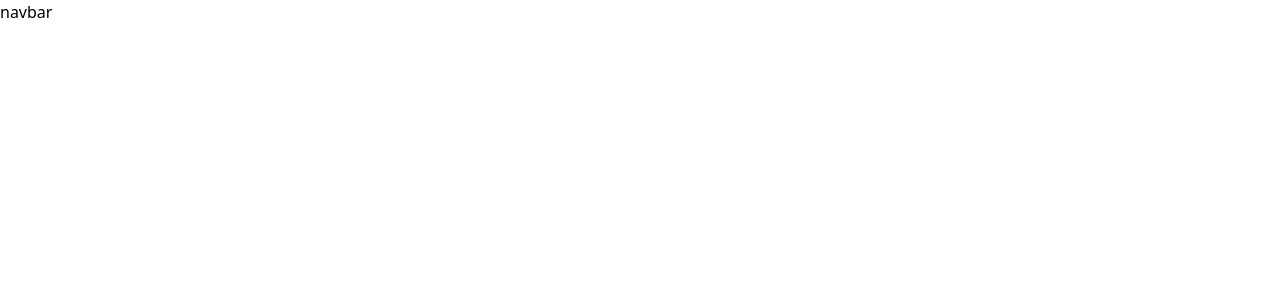
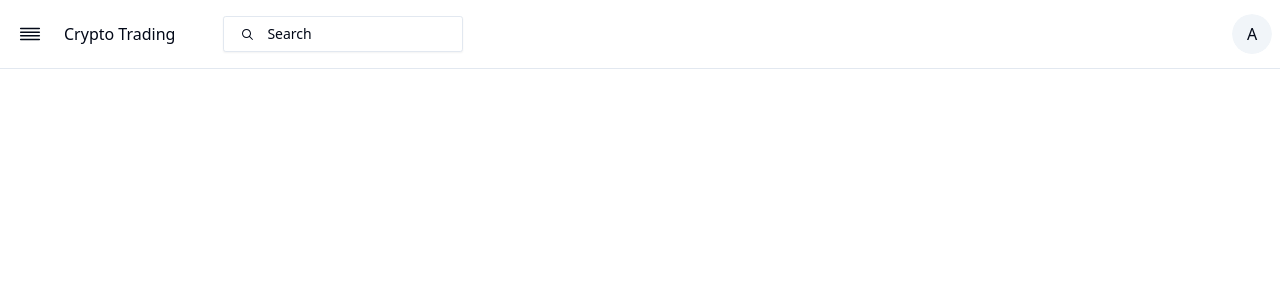
Before and after one commit to MuhammedAnwarsha/crypto_trading_reactjs, a React (Vite) app: page / in a window 1280 px wide. Shown: the top 300 px of the page. Built offline with nearby package versions, Linux system fonts and the light colour scheme.

Commit message:
Navbar component

```diff
--- a/package.json
+++ b/package.json
@@ -10,10 +10,13 @@
     "preview": "vite preview"
   },
   "dependencies": {
+    "@radix-ui/react-avatar": "^1.1.0",
+    "@radix-ui/react-dialog": "^1.1.1",
     "@radix-ui/react-icons": "^1.3.0",
     "@radix-ui/react-slot": "^1.1.0",
     "class-variance-authority": "^0.7.0",
     "clsx": "^2.1.1",
+    "lucide-react": "^0.399.0",
     "react": "^18.3.1",
     "react-dom": "^18.3.1",
     "tailwind-merge": "^2.3.0",
--- /dev/null
+++ b/src/components/ui/avatar.jsx
@@ -0,0 +1,33 @@
+import * as React from "react"
+import * as AvatarPrimitive from "@radix-ui/react-avatar"
+
+import { cn } from "@/lib/utils"
+
+const Avatar = React.forwardRef(({ className, ...props }, ref) => (
+  <AvatarPrimitive.Root
+    ref={ref}
+    className={cn("relative flex h-10 w-10 shrink-0 overflow-hidden rounded-full", className)}
+    {...props} />
+))
+Avatar.displayName = AvatarPrimitive.Root.displayName
+
+const AvatarImage = React.forwardRef(({ className, ...props }, ref) => (
+  <AvatarPrimitive.Image
+    ref={ref}
+    className={cn("aspect-square h-full w-full", className)}
+    {...props} />
+))
+AvatarImage.displayName = AvatarPrimitive.Image.displayName
+
+const AvatarFallback = React.forwardRef(({ className, ...props }, ref) => (
+  <AvatarPrimitive.Fallback
+    ref={ref}
+    className={cn(
+      "flex h-full w-full items-center justify-center rounded-full bg-muted",
+      className
+    )}
+    {...props} />
+))
+AvatarFallback.displayName = AvatarPrimitive.Fallback.displayName
+
+export { Avatar, AvatarImage, AvatarFallback }
--- /dev/null
+++ b/src/components/ui/sheet.jsx
@@ -0,0 +1,108 @@
+import * as React from "react"
+import * as SheetPrimitive from "@radix-ui/react-dialog"
+import { Cross2Icon } from "@radix-ui/react-icons"
+import { cva } from "class-variance-authority";
+
+import { cn } from "@/lib/utils"
+
+const Sheet = SheetPrimitive.Root
+
+const SheetTrigger = SheetPrimitive.Trigger
+
+const SheetClose = SheetPrimitive.Close
+
+const SheetPortal = SheetPrimitive.Portal
+
+const SheetOverlay = React.forwardRef(({ className, ...props }, ref) => (
+  <SheetPrimitive.Overlay
+    className={cn(
+      "fixed inset-0 z-50 bg-black/80  data-[state=open]:animate-in data-[state=closed]:animate-out data-[state=closed]:fade-out-0 data-[state=open]:fade-in-0",
+      className
+    )}
+    {...props}
+    ref={ref} />
+))
+SheetOverlay.displayName = SheetPrimitive.Overlay.displayName
+
+const sheetVariants = cva(
+  "fixed z-50 gap-4 bg-background p-6 shadow-lg transition ease-in-out data-[state=open]:animate-in data-[state=closed]:animate-out data-[state=closed]:duration-300 data-[state=open]:duration-500",
+  {
+    variants: {
+      side: {
+        top: "inset-x-0 top-0 border-b data-[state=closed]:slide-out-to-top data-[state=open]:slide-in-from-top",
+        bottom:
+          "inset-x-0 bottom-0 border-t data-[state=closed]:slide-out-to-bottom data-[state=open]:slide-in-from-bottom",
+        left: "inset-y-0 left-0 h-full w-3/4 border-r data-[state=closed]:slide-out-to-left data-[state=open]:slide-in-from-left sm:max-w-sm",
+        right:
+          "inset-y-0 right-0 h-full w-3/4 border-l data-[state=closed]:slide-out-to-right data-[state=open]:slide-in-from-right sm:max-w-sm",
+      },
+    },
+    defaultVariants: {
+      side: "right",
+    },
+  }
+)
+
+const SheetContent = React.forwardRef(({ side = "right", className, children, ...props }, ref) => (
+  <SheetPortal>
+    <SheetOverlay />
+    <SheetPrimitive.Content ref={ref} className={cn(sheetVariants({ side }), className)} {...props}>
+      {children}
+      <SheetPrimitive.Close
+        className="absolute right-4 top-4 rounded-sm opacity-70 ring-offset-background transition-opacity hover:opacity-100 focus:outline-none focus:ring-2 focus:ring-ring focus:ring-offset-2 disabled:pointer-events-none data-[state=open]:bg-secondary">
+        <Cross2Icon className="h-4 w-4" />
+        <span className="sr-only">Close</span>
+      </SheetPrimitive.Close>
+    </SheetPrimitive.Content>
+  </SheetPortal>
+))
+SheetContent.displayName = SheetPrimitive.Content.displayName
+
+const SheetHeader = ({
+  className,
+  ...props
+}) => (
+  <div
+    className={cn("flex flex-col space-y-2 text-center sm:text-left", className)}
+    {...props} />
+)
+SheetHeader.displayName = "SheetHeader"
+
+const SheetFooter = ({
+  className,
+  ...props
+}) => (
+  <div
+    className={cn("flex flex-col-reverse sm:flex-row sm:justify-end sm:space-x-2", className)}
+    {...props} />
+)
+SheetFooter.displayName = "SheetFooter"
+
+const SheetTitle = React.forwardRef(({ className, ...props }, ref) => (
+  <SheetPrimitive.Title
+    ref={ref}
+    className={cn("text-lg font-semibold text-foreground", className)}
+    {...props} />
+))
+SheetTitle.displayName = SheetPrimitive.Title.displayName
+
+const SheetDescription = React.forwardRef(({ className, ...props }, ref) => (
+  <SheetPrimitive.Description
+    ref={ref}
+    className={cn("text-sm text-muted-foreground", className)}
+    {...props} />
+))
+SheetDescription.displayName = SheetPrimitive.Description.displayName
+
+export {
+  Sheet,
+  SheetPortal,
+  SheetOverlay,
+  SheetTrigger,
+  SheetClose,
+  SheetContent,
+  SheetHeader,
+  SheetFooter,
+  SheetTitle,
+  SheetDescription,
+}
--- a/src/index.css
+++ b/src/index.css
@@ -3,30 +3,58 @@
   @tailwind utilities;
 
 
+@layer base {
+  :root {
+    --background: 0 0% 100%;
+    --foreground: 222.2 84% 4.9%;
+    --card: 0 0% 100%;
+    --card-foreground: 222.2 84% 4.9%;
+    --popover: 0 0% 100%;
+    --popover-foreground: 222.2 84% 4.9%;
+    --primary: 222.2 47.4% 11.2%;
+    --primary-foreground: 210 40% 98%;
+    --secondary: 210 40% 96.1%;
+    --secondary-foreground: 222.2 47.4% 11.2%;
+    --muted: 210 40% 96.1%;
+    --muted-foreground: 215.4 16.3% 46.9%;
+    --accent: 210 40% 96.1%;
+    --accent-foreground: 222.2 47.4% 11.2%;
+    --destructive: 0 84.2% 60.2%;
+    --destructive-foreground: 210 40% 98%;
+    --border: 214.3 31.8% 91.4%;
+    --input: 214.3 31.8% 91.4%;
+    --ring: 222.2 84% 4.9%;
+    --radius: 0.3rem;
+  }
+
+  .dark {
+    --background: 222.2 84% 4.9%;
+    --foreground: 210 40% 98%;
+    --card: 222.2 84% 4.9%;
+    --card-foreground: 210 40% 98%;
+    --popover: 222.2 84% 4.9%;
+    --popover-foreground: 210 40% 98%;
+    --primary: 210 40% 98%;
+    --primary-foreground: 222.2 47.4% 11.2%;
+    --secondary: 217.2 32.6% 17.5%;
+    --secondary-foreground: 210 40% 98%;
+    --muted: 217.2 32.6% 17.5%;
+    --muted-foreground: 215 20.2% 65.1%;
+    --accent: 217.2 32.6% 17.5%;
+    --accent-foreground: 210 40% 98%;
+    --destructive: 0 62.8% 30.6%;
+    --destructive-foreground: 210 40% 98%;
+    --border: 217.2 32.6% 17.5%;
+    --input: 217.2 32.6% 17.5%;
+    --ring: 212.7 26.8% 83.9;
+  }
+}
+
+
   @layer base {
-    :root {
-      --background: hsl(var(--background));
-      --foreground: hsl(var(--foreground));
-      --card: hsl(var(--card));
-      --card-foreground: hsl(var(--card-foreground));
-      --popover: hsl(var(--popover));
-      --popover-foreground: hsl(var(--popover-foreground));
-      --primary: hsl(var(--primary));
-      --primary-foreground: hsl(var(--primary-foreground));
-      --secondary: hsl(var(--secondary));
-      --secondary-foreground: hsl(var(--secondary-foreground));
-      --muted: hsl(var(--muted));
-      --muted-foreground: hsl(var(--muted-foreground));
-      --accent: hsl(var(--accent));
-      --accent-foreground: hsl(var(--accent-foreground));
-      --destructive: hsl(var(--destructive));
-      --destructive-foreground: hsl(var(--destructive-foreground));
-      --border: hsl(var(--border));
-      --input: hsl(var(--input));
-      --ring: hsl(var(--ring));
-      --radius: 0.3rem;
+    * {
+      @apply border-border;
     }
-
     body {
       @apply bg-background text-foreground;
     }
--- a/src/page/Navbar/Navbar.jsx
+++ b/src/page/Navbar/Navbar.jsx
@@ -1,11 +1,69 @@
-import React from 'react'
+import { Avatar, AvatarFallback, AvatarImage } from "@/components/ui/avatar";
+import { Button } from "@/components/ui/button";
+import {
+  Sheet,
+  SheetContent,
+  SheetHeader,
+  SheetTitle,
+  SheetTrigger,
+} from "@/components/ui/sheet";
+import {
+  DragHandleHorizontalIcon,
+  MagnifyingGlassIcon,
+} from "@radix-ui/react-icons";
+import React from "react";
+import Sidebar from "./Sidebar";
 
 const Navbar = () => {
   return (
-    <div>
-      navbar
+    <div className="px-2 py-3 border-b z-50 bg-background bg-opacity-0 sticky top-0 left-0 right-0 flex justify-between items-center">
+      <div className="flex items-center gap-3">
+        <Sheet>
+          <SheetTrigger>
+            <Button
+              variant="ghost"
+              size="icon"
+              className="rounded-full h-11 w-11"
+            >
+              <DragHandleHorizontalIcon className="h-7 w-7" />
+            </Button>
+          </SheetTrigger>
+          <SheetContent
+            className="w-72 border-r-0 flex flex-col justify-center"
+            side="left"
+          >
+            <SheetHeader>
+              <SheetTitle>
+                <div className="text-3xl flex justify-center items-center gap-1">
+                  <Avatar>
+                    <AvatarImage src="https://cdn.pixabay.com/photo/2022/12/26/11/37/crypto-7678815_1280.jpg" />
+                  </Avatar>
+                  <div>
+                    <span className="font-bold text-orange-700">Crypto</span>
+                    <span>Trade</span>
+                  </div>
+                </div>
+              </SheetTitle>
+            </SheetHeader>
+            <Sidebar />
+          </SheetContent>
+        </Sheet>
+
+        <p className="text-sm lg:text-base cursor-pointer">Crypto Trading</p>
+        <div className="p-0 ml-9">
+          <Button variant="outline" className="flex justify-start gap-3 w-60">
+            <MagnifyingGlassIcon />
+            <span>Search</span>
+          </Button>
+        </div>
+      </div>
+      <div>
+        <Avatar>
+          <AvatarFallback>A</AvatarFallback>
+        </Avatar>
+      </div>
     </div>
-  )
-}
+  );
+};
 
-export default Navbar
+export default Navbar;
--- /dev/null
+++ b/src/page/Navbar/Sidebar.jsx
@@ -0,0 +1,70 @@
+import { Button } from "@/components/ui/button";
+import { SheetClose } from "@/components/ui/sheet";
+import {
+  ActivityLogIcon,
+  BookmarkIcon,
+  DashboardIcon,
+  ExitIcon,
+  HomeIcon,
+  PersonIcon,
+} from "@radix-ui/react-icons";
+import { CreditCardIcon, LandmarkIcon, WalletIcon } from "lucide-react";
+import React from "react";
+
+const menu = [
+  { name: "Home", path: "/", icon: <HomeIcon className="h-6 w-6" /> },
+  {
+    name: "Portfolio",
+    path: "/portfolio",
+    icon: <DashboardIcon className="h-6 w-6" />,
+  },
+  {
+    name: "Watchlist",
+    path: "/watchlist",
+    icon: <BookmarkIcon className="h-6 w-6" />,
+  },
+  {
+    name: "Activity",
+    path: "/activity",
+    icon: <ActivityLogIcon className="h-6 w-6" />,
+  },
+  { name: "Wallet", path: "/wallet", icon: <WalletIcon className="h-6 w-6" /> },
+  {
+    name: "Payment Details",
+    path: "/payment-details",
+    icon: <LandmarkIcon className="h-6 w-6" />,
+  },
+  {
+    name: "Withdrawal",
+    path: "/withdrawal",
+    icon: <CreditCardIcon className="h-6 w-6" />,
+  },
+  {
+    name: "Profile",
+    path: "/profile",
+    icon: <PersonIcon className="h-6 w-6" />,
+  },
+  { name: "Logout", path: "/", icon: <ExitIcon className="h-6 w-6" /> },
+];
+
+const Sidebar = () => {
+  return (
+    <div className="space-y-2">
+      {menu.map((item) => (
+        <div key={item.name}>
+          <SheetClose className="w-full">
+            <Button
+              variant="outline"
+              className="flex items-center gap-5 py-6 w-full"
+            >
+              <span className="w-8">{item.icon}</span>
+              <p>{item.name}</p>
+            </Button>
+          </SheetClose>
+        </div>
+      ))}
+    </div>
+  );
+};
+
+export default Sidebar;
```
Also changed, not shown: 1 other file (tests, documents, lock files or other folders).
